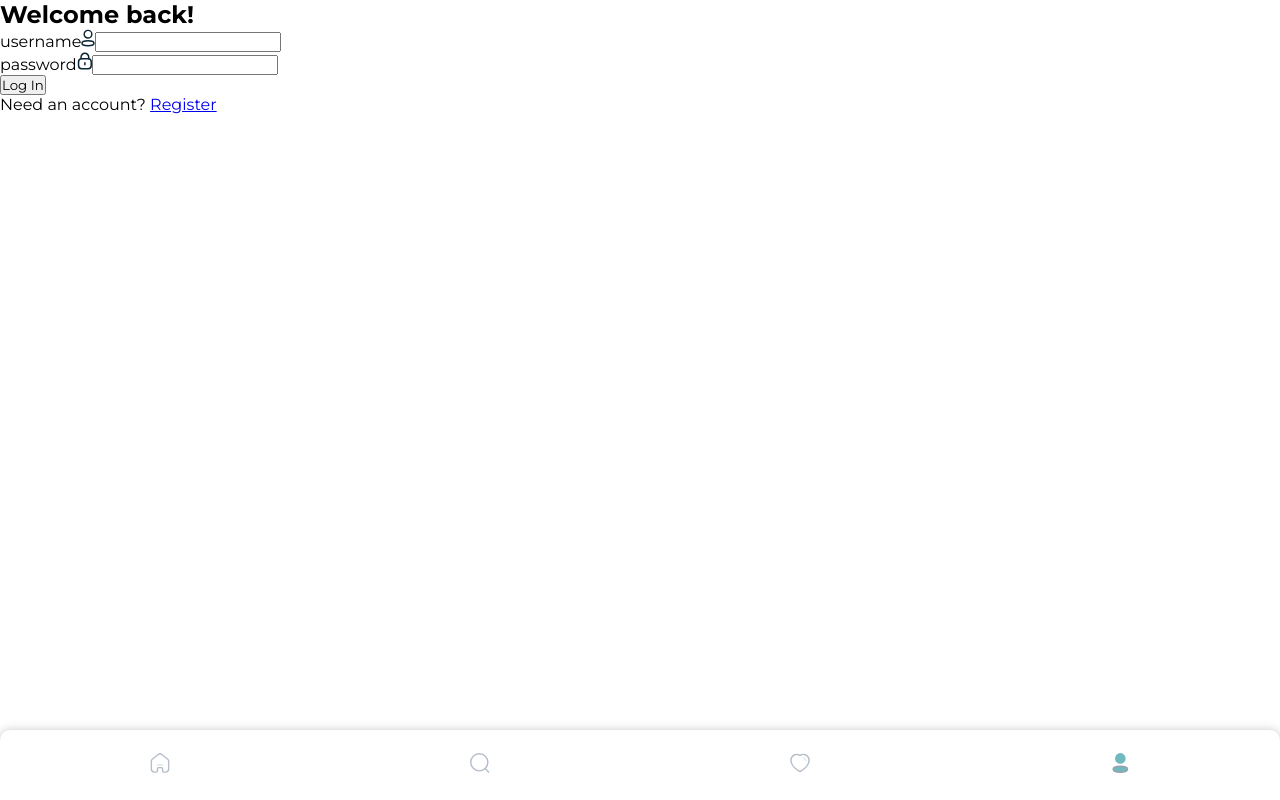
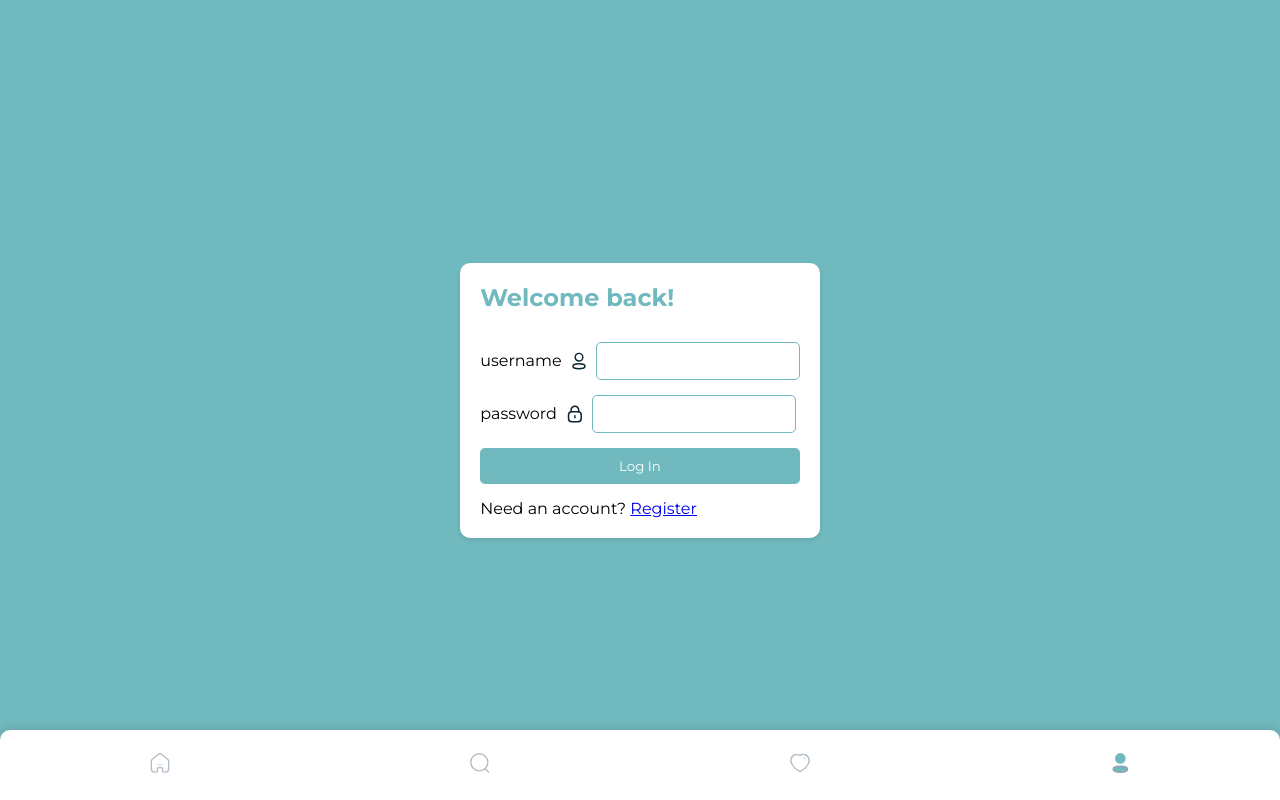
Before and after one commit to Matthew7991/Tasty, a React (Vite) app: page /login in a window 1280 px wide. Built offline with nearby package versions, Linux system fonts and the light colour scheme.

Commit message:
home and login styling

```diff
--- /dev/null
+++ b/src/components/pages/Login/Login.css
@@ -0,0 +1,51 @@
+.login-container {
+  display: flex;
+  flex-direction: column;
+  align-items: center;
+  justify-content: center;
+  height: 100vh;
+}
+
+.login-article {
+  background-color: white;
+  padding: 20px;
+  border-radius: 10px;
+  box-shadow: 0 2px 4px rgba(0, 0, 0, 0.1);
+}
+
+.login-form {
+  display: flex;
+  flex-direction: column;
+  gap: 15px;
+}
+
+.login-header {
+  color: #70B9BE;
+  font-size: 24px;
+  margin-bottom: 15px;
+}
+
+.input-container {
+  display: flex;
+  align-items: center;
+  gap: 10px;
+}
+
+.input-field {
+  padding: 10px;
+  border: 1px solid #70B9BE;
+  border-radius: 5px;
+}
+
+.login-button {
+  background-color: #70B9BE;
+  color: white;
+  padding: 10px 20px;
+  border: none;
+  border-radius: 5px;
+  cursor: pointer;
+}
+
+.register-link {
+  margin-top: 15px;
+}
--- a/src/components/pages/Login/Login.jsx
+++ b/src/components/pages/Login/Login.jsx
@@ -1,52 +1,49 @@
-import React from "react"
-import Navbar from "../../shared/Navbar/Navbar"
-import UserImg from "../../../assets/Images/Profile.svg"
-import LockImg from "../../../assets/Images/Lock.svg"
-import { Link } from "react-router-dom"
+import React from "react";
+import Navbar from "../../shared/Navbar/Navbar";
+import UserImg from "../../../assets/Images/Profile.svg";
+import LockImg from "../../../assets/Images/Lock.svg";
+import { Link } from "react-router-dom";
+import "./Login.css";
 
 function Login() {
   return (
-    <>
+    <div className="login-container" style={{ backgroundColor: "#70B9BE" }}>
       <main>
-        <article>
-          <form>
-            <h1>Welcome back!</h1>
-            <div>
+        <article className="login-article">
+          <form className="login-form">
+            <h1 className="login-header">Welcome back!</h1>
+            <div className="input-container">
               <label htmlFor="username">username</label>
-              <img
-                src={UserImg}
-                alt=""
-              />
+              <img src={UserImg} alt="" />
               <input
                 required
                 type="text"
                 id="username"
                 name="username"
+                className="input-field"
               />
             </div>
-            <div>
+            <div className="input-container">
               <label htmlFor="password">password</label>
-              <img
-                src={LockImg}
-                alt=""
-              />
+              <img src={LockImg} alt="" />
               <input
                 required
                 type="password"
                 id="password"
                 name="password"
+                className="input-field"
               />
             </div>
-            <button type="submit">Log In</button>
+            <button type="submit" className="login-button">Log In</button>
           </form>
-          <p>
+          <p className="register-link">
             Need an account? <Link to={"/register"}>Register</Link>
           </p>
         </article>
       </main>
       <Navbar />
-    </>
-  )
+    </div>
+  );
 }
 
-export default Login
+export default Login;
--- /dev/null
+++ b/src/components/pages/Register/Register.css
@@ -0,0 +1,51 @@
+.register-container {
+  display: flex;
+  flex-direction: column;
+  align-items: center;
+  justify-content: center;
+  height: 100vh;
+}
+
+.register-article {
+  background-color: white;
+  padding: 20px;
+  border-radius: 10px;
+  box-shadow: 0 2px 4px rgba(0, 0, 0, 0.1);
+}
+
+.register-form {
+  display: flex;
+  flex-direction: column;
+  gap: 15px;
+}
+
+.register-header {
+  color: #70B9BE;
+  font-size: 24px;
+  margin-bottom: 15px;
+}
+
+.input-container {
+  display: flex;
+  align-items: center;
+  gap: 10px;
+}
+
+.input-field {
+  padding: 10px;
+  border: 1px solid #70B9BE;
+  border-radius: 5px;
+}
+
+.register-button {
+  background-color: #70B9BE;
+  color: white;
+  padding: 10px 20px;
+  border: none;
+  border-radius: 5px;
+  cursor: pointer;
+}
+
+.login-link {
+  margin-top: 15px;
+}
--- a/src/components/pages/Register/Register.jsx
+++ b/src/components/pages/Register/Register.jsx
@@ -1,43 +1,42 @@
-import React, { useState } from "react"
-import Navbar from "../../shared/Navbar/Navbar"
-import UserImg from "../../../assets/Images/Profile.svg"
-import LockImg from "../../../assets/Images/Lock.svg"
-import MailImg from "../../../assets/Images/Message.svg"
-import { Link } from "react-router-dom"
+import React, { useState } from "react";
+import Navbar from "../../shared/Navbar/Navbar";
+import UserImg from "../../../assets/Images/Profile.svg";
+import LockImg from "../../../assets/Images/Lock.svg";
+import MailImg from "../../../assets/Images/Message.svg";
+import { Link } from "react-router-dom";
+import "./Register.css";
 
 function Register() {
-  const [inputEmail, setInputEmail] = useState("")
-  const [inputUsername, setInputUsername] = useState("")
-  const [inputPassword, setInputPassword] = useState("")
-  const [inputPasswordConfirm, setInputPasswordConfirm] = useState("")
+  const [inputEmail, setInputEmail] = useState("");
+  const [inputUsername, setInputUsername] = useState("");
+  const [inputPassword, setInputPassword] = useState("");
+  const [inputPasswordConfirm, setInputPasswordConfirm] = useState("");
 
-  const handleSubmit = (event) => {}
+  const handleSubmit = (event) => {
+  };
 
   const handleInputEmail = (event) => {
-    setInputEmail(event.target.value)
-  }
+    setInputEmail(event.target.value);
+  };
   const handleInputUsername = (event) => {
-    setInputUsername(event.target.value)
-  }
+    setInputUsername(event.target.value);
+  };
   const handleInputPassword = (event) => {
-    setInputPassword(event.target.value)
-  }
+    setInputPassword(event.target.value);
+  };
   const handleInputPasswordConfirm = (event) => {
-    setInputPasswordConfirm(event.target.value)
-  }
+    setInputPasswordConfirm(event.target.value);
+  };
 
   return (
-    <>
+    <div className="register-container">
       <main>
-        <article>
-          <form onSubmit={handleSubmit}>
-            <h1>Creat an account</h1>
-            <div>
+        <article className="register-article">
+          <form onSubmit={handleSubmit} className="register-form">
+            <h1 className="register-header">Create an account</h1>
+            <div className="input-container">
               <label htmlFor="email">email</label>
-              <img
-                src={MailImg}
-                alt=""
-              />
+              <img src={MailImg} alt="" />
               <input
                 onChange={handleInputEmail}
                 value={inputEmail}
@@ -45,14 +44,12 @@ function Register() {
                 type="email"
                 id="email"
                 name="email"
+                className="input-field"
               />
             </div>
-            <div>
+            <div className="input-container">
               <label htmlFor="username">username</label>
-              <img
-                src={UserImg}
-                alt=""
-              />
+              <img src={UserImg} alt="" />
               <input
                 onChange={handleInputUsername}
                 value={inputUsername}
@@ -60,14 +57,12 @@ function Register() {
                 type="text"
                 id="username"
                 name="username"
+                className="input-field"
               />
             </div>
-            <div>
+            <div className="input-container">
               <label htmlFor="password">password</label>
-              <img
-                src={LockImg}
-                alt=""
-              />
+              <img src={LockImg} alt="" />
               <input
                 onChange={handleInputPassword}
                 value={inputPassword}
@@ -75,14 +70,12 @@ function Register() {
                 type="password"
                 id="password"
                 name="password"
+                className="input-field"
               />
             </div>
-            <div>
+            <div className="input-container">
               <label htmlFor="password-confirm">Confirm password</label>
-              <img
-                src={LockImg}
-                alt=""
-              />
+              <img src={LockImg} alt="" />
               <input
                 onChange={handleInputPasswordConfirm}
                 value={inputPasswordConfirm}
@@ -90,16 +83,21 @@ function Register() {
                 type="password"
                 id="password-confirm"
                 name="password-confirm"
+                className="input-field"
               />
             </div>
-            <button type="submit">Register</button>
+            <button type="submit" className="register-button">
+              Register
+            </button>
           </form>
-          <Link to={"/login"}>Already have an account?</Link>
+          <p className="login-link">
+            Already have an account? <Link to={"/login"}>Log in</Link>
+          </p>
         </article>
       </main>
       <Navbar />
-    </>
-  )
+    </div>
+  );
 }
 
-export default Register
+export default Register;
--- /dev/null
+++ b/src/components/shared/Random/RandomFood.css
@@ -0,0 +1,58 @@
+
+.random-food{
+  padding-inline: 24px;
+}
+
+.random-food-title {
+  font-size: 24px;
+  margin-bottom: 20px;
+  margin-top: 20px;
+  color: #0A2533;
+}
+
+.random-food-link {
+  text-decoration: none;
+  background-color: #70B9BE;
+  color: #fff;
+  display: block;
+  padding: 10px;
+  padding-left: 20px;
+  padding-top: 50px;
+  padding-bottom: 15px;
+  border: 1px solid #ccc;
+  border-radius: 25px;
+  transition: background-color 0.3s ease;
+  position: relative;
+}
+.random-food-name{
+  margin-bottom: 10px;
+}
+
+.random-food-link:hover {
+  background-color: #f5f5f5;
+}
+
+.random-food-details {
+  display: flex;
+  justify-content: space-between;
+}
+
+.random-food-category,
+.random-food-area {
+  margin: 0;
+  font-size: 20px;
+  color: #fff;
+  padding-right: 20px;
+}
+.random-food-img-wraper{
+  display: flex;
+}
+.random-food-img {
+  height: 70%;
+  width: auto;
+  position:absolute;
+  right: 0;
+  top: 0;
+
+
+}
--- a/src/components/shared/Random/RandomFood.jsx
+++ b/src/components/shared/Random/RandomFood.jsx
@@ -1,6 +1,8 @@
 import React, { useEffect, useState } from 'react'
 import { randomApi } from '../../../utilities/randomApi'
 import { Link } from 'react-router-dom';
+import "./RandomFood.css"
+import FoodImg from "../../../assets/Images/Frame.svg"
 
 function RandomFood() {
   const [random, setRandom] = useState([]);
@@ -12,18 +14,19 @@ function RandomFood() {
   }, [])
 
   return (
-    <div>
-      <h1>Meal of the Day</h1>
-      <Link to={`/details/${random.idMeal}`}>
-        <div>
-          <h1>{random.strMeal}</h1>
-          <div>
-            <p>{random.strCategory}</p>
-            <p>{random.strArea}</p>
+    <div className='random-food'>
+      <h1 className='random-food-title'>Meal of the Day</h1>
+      <Link to={`/details/${random.idMeal}`} className='random-food-link'>
+        <div className='random-food-img-wraper'>
+        <img src={FoodImg} alt="Random Food Image" className="random-food-img"/>
+        </div>
+        <h2 className="random-food-name">{random.strMeal}</h2>
+          <div className="random-food-details">
+            <p className="random-food-category">{random.strCategory}</p>
+            <p className="random-food-area">{random.strArea}</p>
           </div>
+          </Link>
         </div>
-      </Link>
-    </div>
   )
 }
 
--- a/src/components/shared/SearchInput/SearchInput.scss
+++ b/src/components/shared/SearchInput/SearchInput.scss
@@ -4,8 +4,9 @@
   padding: 5px 16px;
   border: 2px solid #E6EBF2;
   border-radius: 16px;
-  margin-top: 10px;
+  margin-top: 20px;
   margin-inline: 24px;
+  margin-bottom: 20px;
 
   input{
     width: 100%;
```
Also changed, not shown: src/assets/Images/Frame.svg (added).
